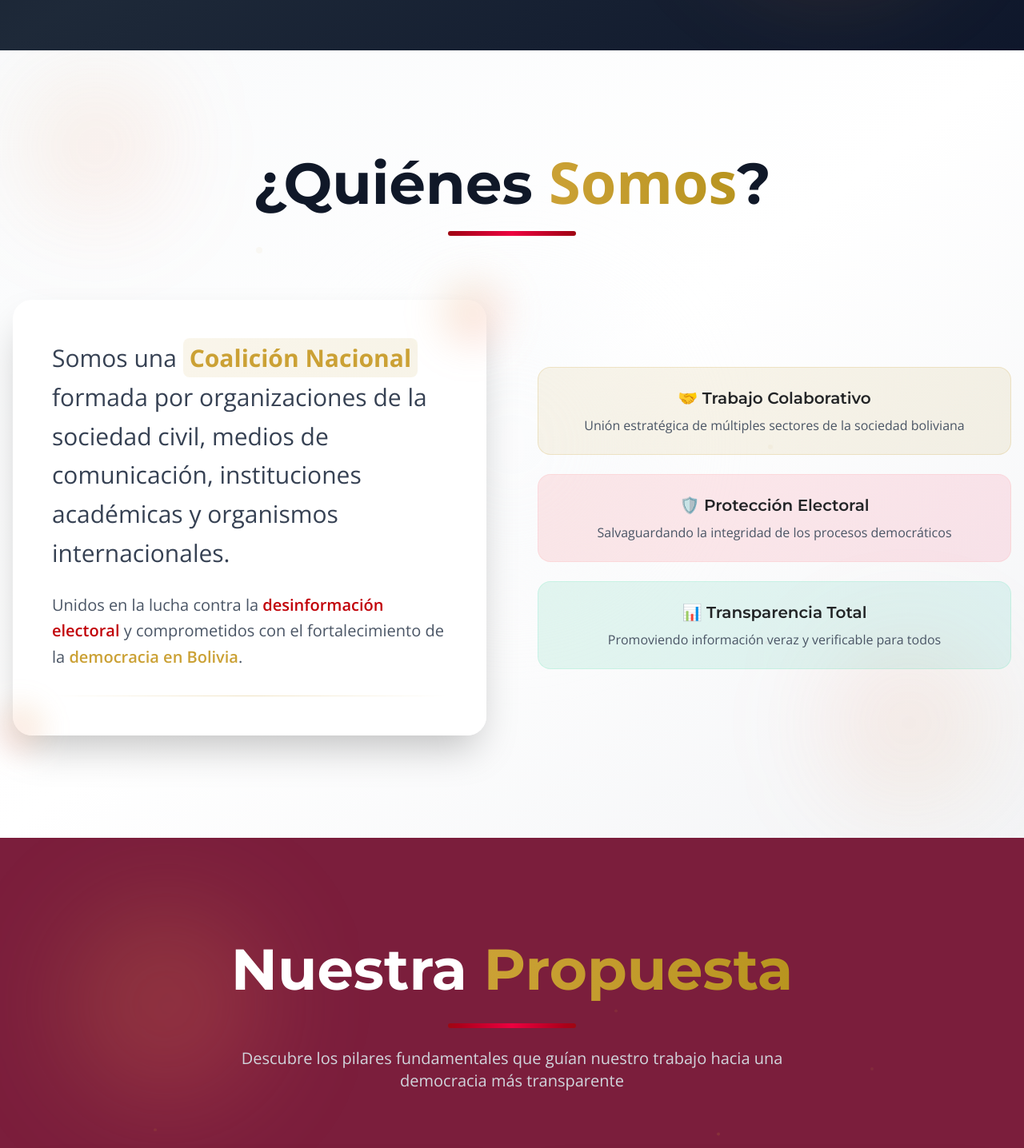
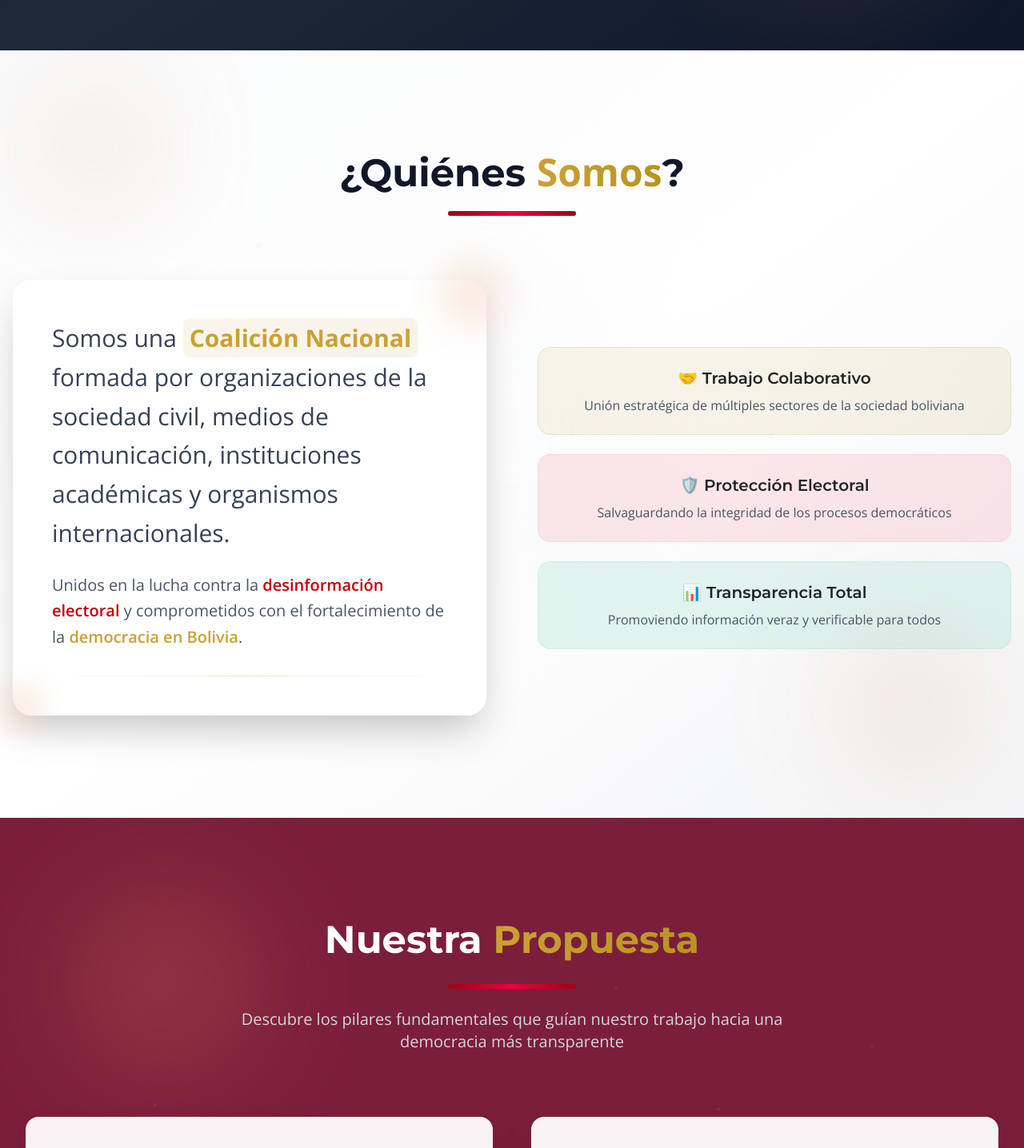
Before and after one commit to brayanaplm01/Coalicionv3, a Next.js app: page /about-us in a window 1280 px wide. Shown: the part 737-2173 px from the top of the page at 80% size. Built offline with nearby package versions, Linux system fonts and the light colour scheme.

Commit message:
fix rolando pushes

```diff
--- a/src/app/components/layouts/about-section.tsx
+++ b/src/app/components/layouts/about-section.tsx
@@ -46,7 +46,7 @@ export function AboutSection() {
           viewport={{ once: true }}
         >
           <motion.h2
-            className="text-4xl sm:text-6xl lg:text-7xl font-montserrat font-bold text-gray-900 mb-6"
+            className="text-3xl sm:text-6xl lg:text-5xl font-montserrat font-bold text-gray-900 mb-6"
             initial={{ opacity: 0, y: 30 }}
             whileInView={{ opacity: 1, y: 0 }}
             transition={{ duration: 0.8, delay: 0.1 }}
--- a/src/app/components/layouts/mission-vision-section.tsx
+++ b/src/app/components/layouts/mission-vision-section.tsx
@@ -84,7 +84,7 @@ export default function MissionVisionSection() {
         {/* Enhanced Main Title */}
         <div className="text-center mb-16 lg:mb-20">
           <motion.h2
-            className="text-5xl sm:text-6xl lg:text-7xl font-montserrat font-bold mb-8"
+            className="text-5xl sm:text-6xl lg:text-5xl font-montserrat font-bold mb-8"
             initial={{ opacity: 0, y: 30 }}
             whileInView={{ opacity: 1, y: 0 }}
             transition={{ duration: 0.8 }}
```
